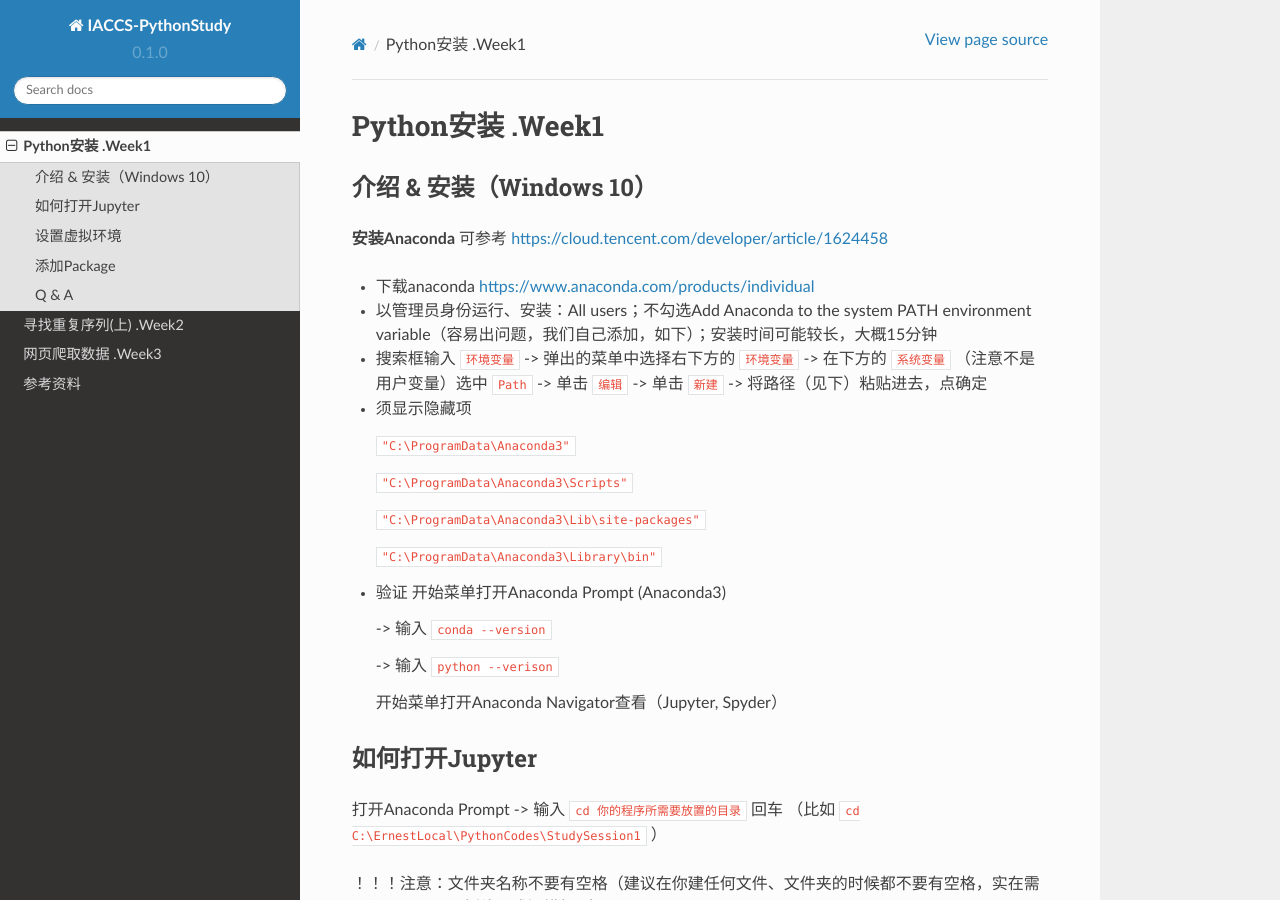
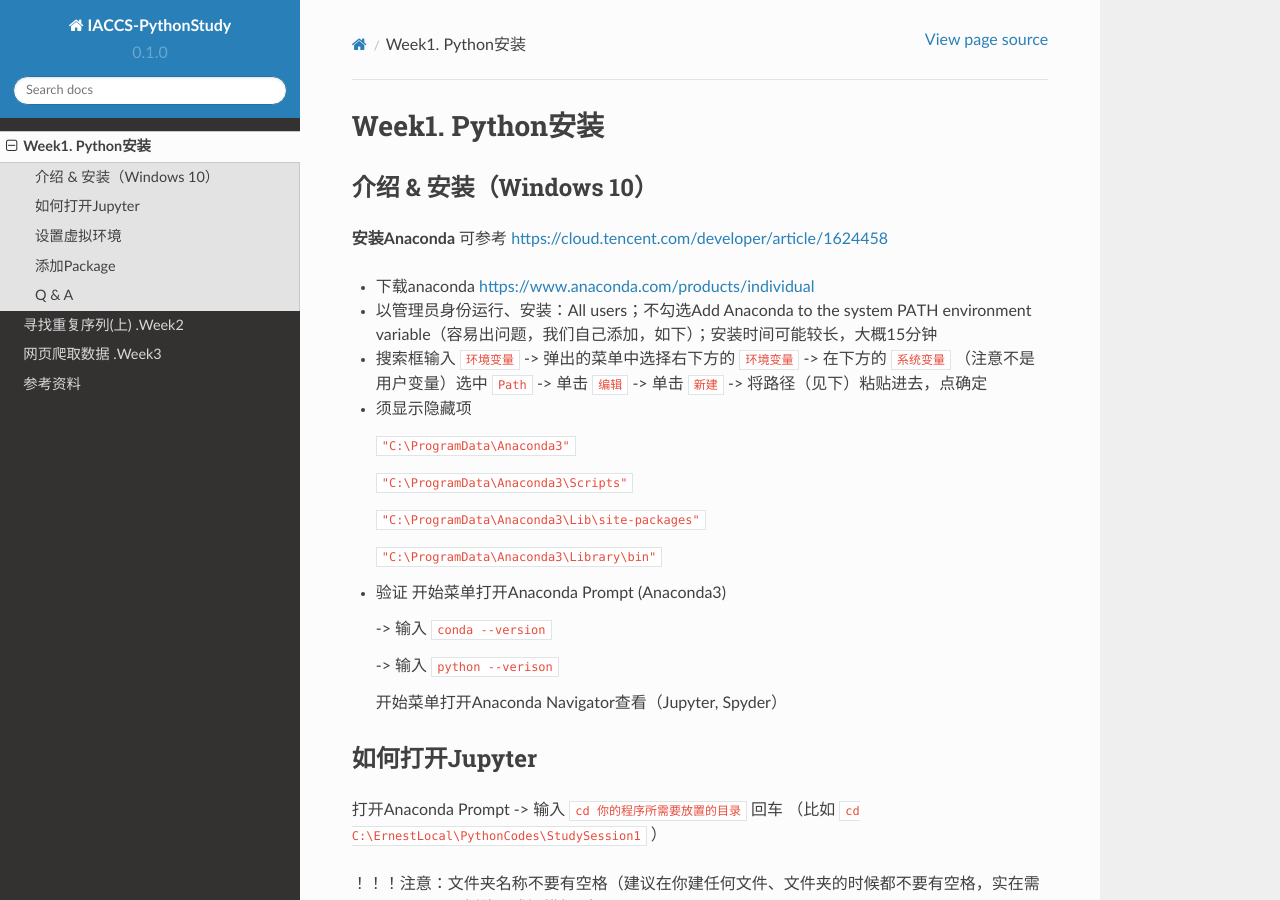
Before and after one commit to sandaowu/IACCS-Python-Study, a Sphinx documentation site: the page built from docs/source/study1.rst, in a window 1280 px wide and 900 px high. Built offline with Sphinx 7.4.7 and the Read the Docs theme 2.0.0, drawn with Linux system fonts in a browser that asks for light colours.

```diff
--- a/docs/source/study1.rst
+++ b/docs/source/study1.rst
@@ -1,4 +1,4 @@
-Python安装 .Week1
+Week1. Python安装
 =====
 
 .. _introduction:
```
